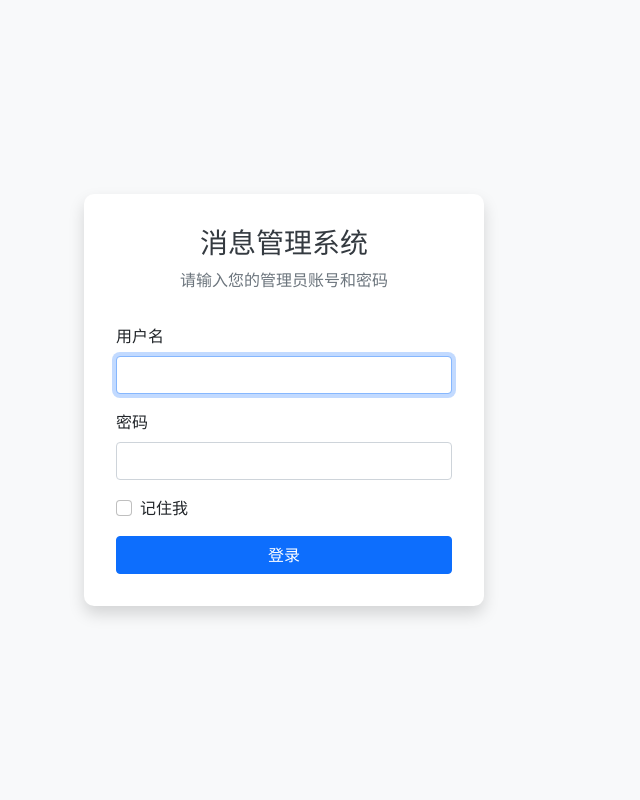
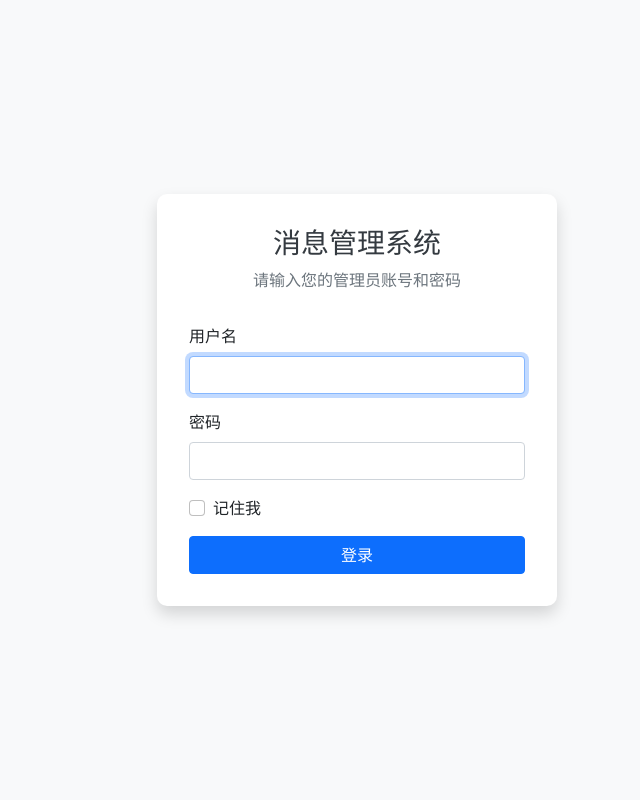
Before and after one commit to LanluZ/base64-message-web, a Flask app: page /auth/login in a window 1280 px wide. Shown: the whole page, without its empty margins (283-923 px from the left). Run offline with Flask 3, Linux system fonts and the light colour scheme.

Commit message:
feat: Center text

```diff
--- a/project/templates/auth/login.html
+++ b/project/templates/auth/login.html
@@ -6,12 +6,16 @@
     <title>管理员登录 - 消息管理系统</title>
     <link href="https://cdn.jsdelivr.net/npm/bootstrap@5.1.3/dist/css/bootstrap.min.css" rel="stylesheet">
     <style>
+        html, body {
+            height: 100%;
+            margin: 0;
+        }
         body {
             background-color: #f8f9fa;
-            height: 100vh;
             display: flex;
             align-items: center;
             justify-content: center;
+            padding: 20px;
         }
         .login-container {
             max-width: 400px;
@@ -20,6 +24,7 @@
             background-color: #fff;
             border-radius: 10px;
             box-shadow: 0 0.5rem 1rem rgba(0, 0, 0, 0.15);
+            margin: 0 auto;
         }
         .login-header {
             text-align: center;
@@ -32,10 +37,7 @@
     </style>
 </head>
 <body>
-    <div class="container">
-        <div class="row justify-content-center">
-            <div class="col-md-6">
-                <div class="login-container">
+    <div class="login-container">
                     <div class="login-header">
                         <h1>消息管理系统</h1>
                         <p class="text-muted">请输入您的管理员账号和密码</p>
@@ -68,9 +70,6 @@
                             <button type="submit" class="btn btn-primary">登录</button>
                         </div>
                     </form>
-                </div>
-            </div>
-        </div>
     </div>
     <script src="https://cdn.jsdelivr.net/npm/bootstrap@5.1.3/dist/js/bootstrap.bundle.min.js"></script>
 </body>
```
